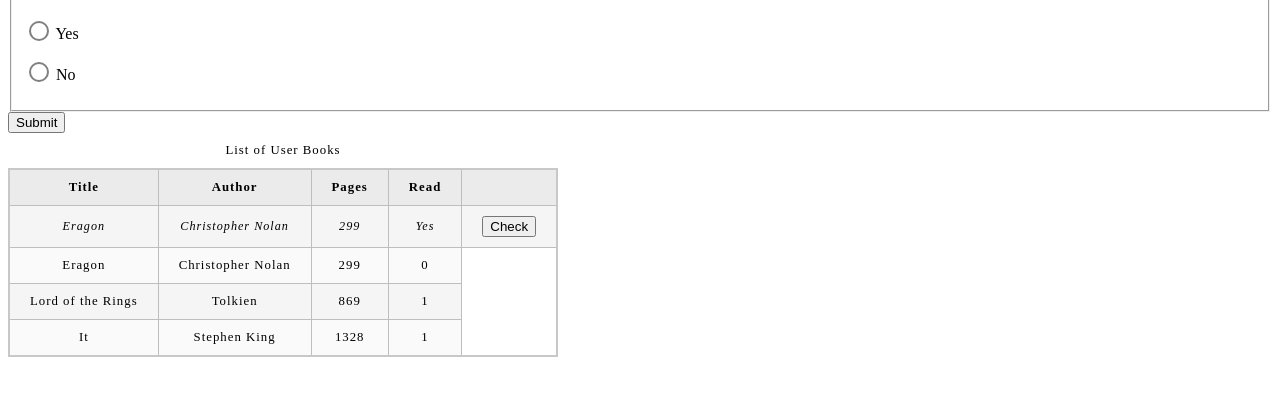
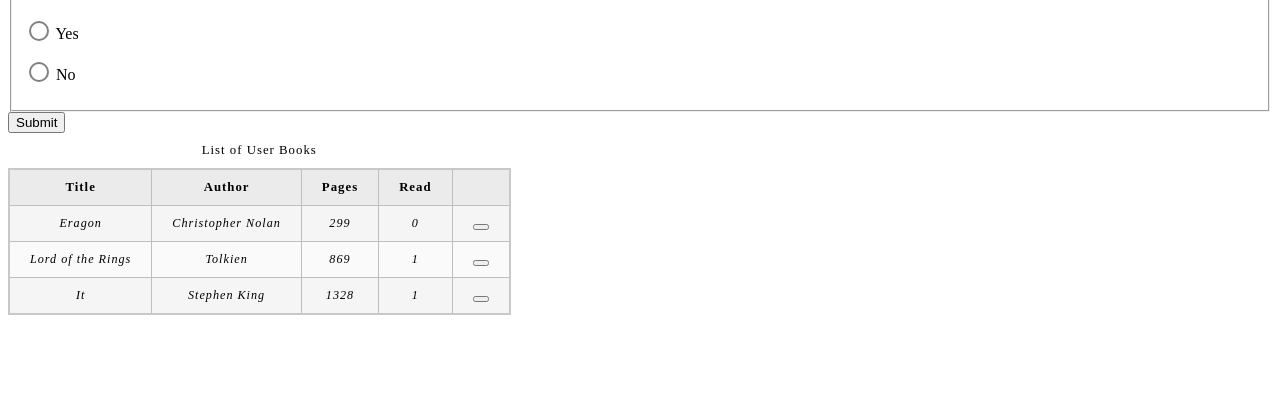
Before and after one commit to calher99/Library, a plain HTML site: page index.html in a window 1280 px wide. Shown: the part 122-518 px from the top of the page. Drawn offline with Linux system fonts and the light colour scheme.

Commit message:
add button to each table row to delete row

```diff
--- a/index.html
+++ b/index.html
@@ -56,7 +56,7 @@
     </div>
     <!-- Table for Display -->
     <div class="displayBook">
-        <table>
+        <table class="bookList">
             <caption>List of User Books</caption>
             <thead>
                 <tr>
@@ -69,13 +69,6 @@
             </thead>
 
             <tbody>
-                <tr>
-                    <td class="Eragon" scope="row">Eragon</td>
-                    <td>Christopher Nolan</td>
-                    <td>299</td>
-                    <td>Yes</td>
-                    <td><button class="Eragon">Check</button></td>
-                  </tr>
 
             </tbody>
 
--- a/script.js
+++ b/script.js
@@ -50,8 +50,9 @@ printLibrary();
 //PRINT LIBRARY
 
 function printLibrary(){
+    //delete all table
+
     myLibrary.forEach(book => {
-
         createRow(book.title, book.author, book.pages, book.read);
     })
 }
@@ -97,36 +98,51 @@ function getRadio (array){
 //Populate table
 
 function createRow (title,author,pages,read){
-    const table = document.querySelector('table');
+    const tableBody = document.querySelector('tbody');
     const tr = document.createElement('tr');
     const td1 = document.createElement('td');
     const td2 = document.createElement('td');
     const td3 = document.createElement('td');
     const td4 = document.createElement('td');
+    const td5 = document.createElement('td');
+    const btn = document.createElement('button');
 
     td1.textContent =title;
     td2.textContent =author;
     td3.textContent =pages;
     td4.textContent =read;
 
+    const first = title.replace( /\s/g, '-');
+    console.log(first);
+
+
+    btn.classList.add(first);
+    td5.appendChild(btn);
+
+    tr.classList.add(first);
     tr.appendChild(td1);
     tr.appendChild(td2);
     tr.appendChild(td3);
     tr.appendChild(td4);
+    tr.appendChild(td5);
 
-    table.appendChild(tr)
+    tableBody.appendChild(tr)
 
 }
 
-//Test
+//CLICK & REMOVE
 
-const buttonTest = document.querySelector('button.testing');
-buttonTest.addEventListener('click', trial);
+const buttonTest = document.querySelectorAll('.bookList button');
+console.log(buttonTest);
+buttonTest.forEach(button => {
+    button.addEventListener('click', trial)
+})
 function trial(e){
-    console.log (e.path[2]);
-    console.log(e.target.classList.value);
 
-    removeFromLibrary("It");
+    const titleToRemove = e.target.classList.value.replaceAll( '-', ' ')
+    removeFromLibrary(titleToRemove);
+    printLibrary();
+
 }
 
 
@@ -137,11 +153,4 @@ function removeFromLibrary (title) {
     const index = myLibrary.indexOf(bookRemove);
     myLibrary.splice(index, 1);
     myLibrary.forEach(book => {console.log(book.info())})
-
-//     let index = myLibrary.indexOf(title);
-//     console.log(index)
-//     if (index !== -1) {
-//         myLibrary.splice(index, 1);
-//     }
-// myLibrary.forEach(book => {console.log(book.info())})
 }
```
